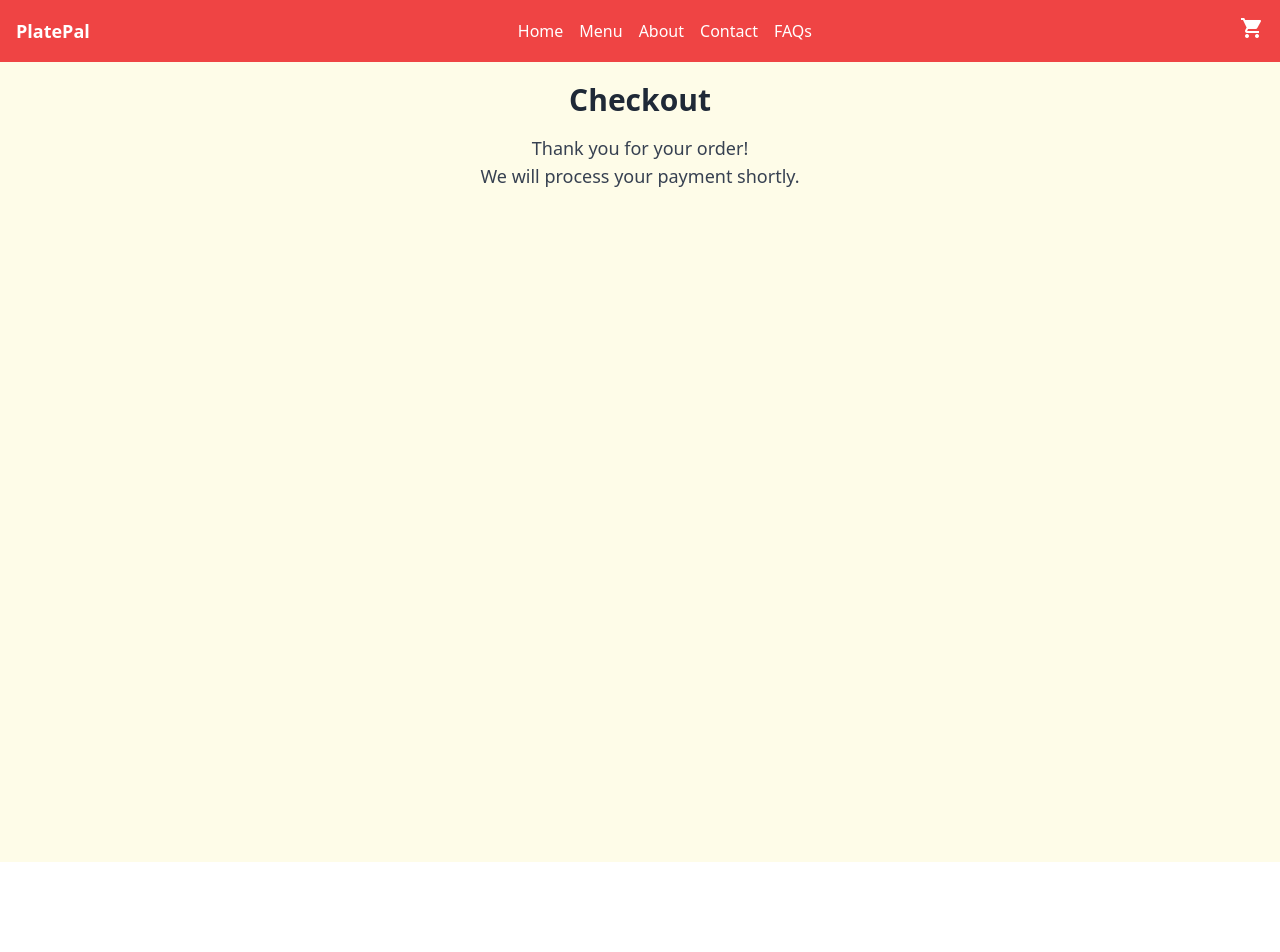
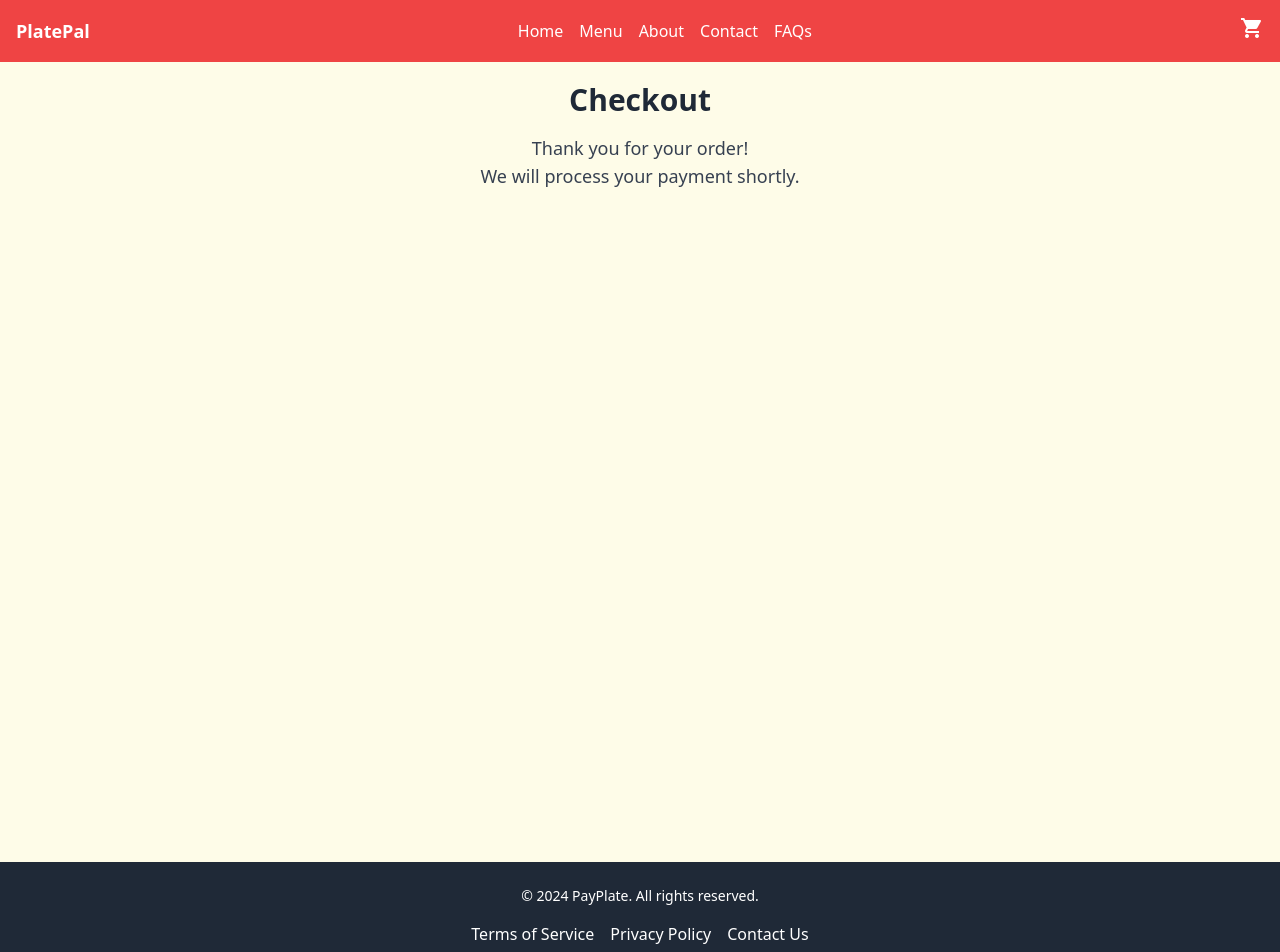
Before and after one commit to eldianak21/PlatePal, a React (Vite) app in the folder nom-nom/: page /checkout in a window 1280 px wide. Shown: the top 952 px of the page. Before the commit the page ends 862 px from the top, so only its background shows below. Built offline with nearby package versions, Linux system fonts and the light colour scheme.

Commit message:
footer is added

```diff
--- a/nom-nom/src/App.jsx
+++ b/nom-nom/src/App.jsx
@@ -10,6 +10,8 @@ import FAQs from './Components/FAQs/FAQs';
 import Header from './Components/Header/Header';
 import About from './Components/About/About';
 import Checkout from './Components/Checkout/Checkout';
+import Footer from './Components/Footer/Footer';
+
 
 function App() {
   return (
@@ -25,6 +27,7 @@ function App() {
           <Route path="/about" element={<About />} />
           <Route path="/checkout" element={<Checkout />} />
         </Routes>
+        <Footer/>
       </Router>
     </CartProvider>
   );
--- a/nom-nom/src/Components/About/About.jsx
+++ b/nom-nom/src/Components/About/About.jsx
@@ -7,12 +7,12 @@ const About = () => {
       <div className="max-w-3xl mx-auto bg-yellow-75 rounded-lg shadow-lg p-6">
         <h1 className="text-4xl font-bold text-center text-white bg-red-500 rounded p-4 mb-6">About Us</h1>
         <p className="text-lg text-gray-700 mb-4 transition-transform duration-300 transform hover:scale-105 hover:opacity-90">
-          Welcome to NomNom, your go-to place for delicious food! Our mission is to provide
+          Welcome to PlatePal, your go-to place for delicious food! Our mission is to provide
           the best dining experience with a variety of mouth-watering dishes that cater to
           every taste.
         </p>
         <p className="text-lg text-gray-700 mb-4 transition-transform duration-300 transform hover:scale-105 hover:opacity-90">
-          At NomNom, we believe in using fresh, high-quality ingredients to create dishes
+          At PlatePal, we believe in using fresh, high-quality ingredients to create dishes
           that not only satisfy your hunger but also delight your palate. Our team of
           passionate chefs works tirelessly to bring you culinary creations that you'll love.
         </p>
@@ -23,7 +23,7 @@ const About = () => {
           <li className="transition-transform duration-300 transform hover:scale-105 hover:opacity-90">Innovation: We love to experiment and create new flavors.</li>
         </ul>
         <p className="text-lg text-gray-700 mt-4 transition-transform duration-300 transform hover:scale-105 hover:opacity-90">
-          Thank you for choosing NomNom. We look forward to serving you!
+          Thank you for choosing PlatePal. We look forward to serving you!
         </p>
       </div>
     </div>
--- /dev/null
+++ b/nom-nom/src/Components/Footer/Footer.jsx
@@ -0,0 +1,32 @@
+import React from 'react';
+
+const Footer = () => {
+  return (
+    <footer className="bg-gray-800 text-white py-6">
+      <div className="container mx-auto flex flex-col items-center">
+        <p className="text-sm mb-4">
+          &copy; {new Date().getFullYear()} PayPlate. All rights reserved.
+        </p>
+        <ul className="flex space-x-4">
+          <li>
+            <a href="#" className="hover:text-gray-200">
+              Terms of Service
+            </a>
+          </li>
+          <li>
+            <a href="#" className="hover:text-gray-200">
+              Privacy Policy
+            </a>
+          </li>
+          <li>
+            <a href="#" className="hover:text-gray-200">
+              Contact Us
+            </a>
+          </li>
+        </ul>
+      </div>
+    </footer>
+  );
+};
+
+export default Footer;
```
